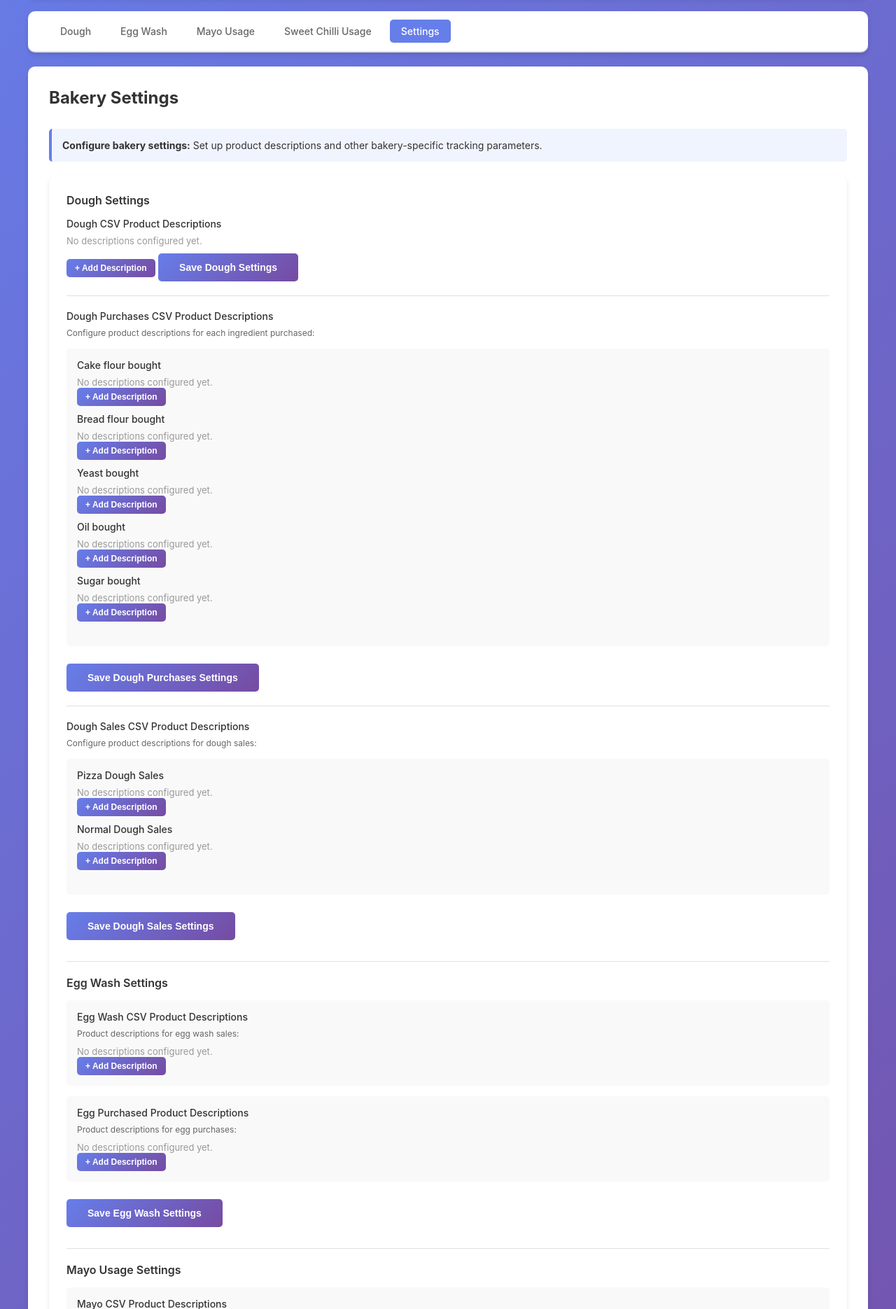
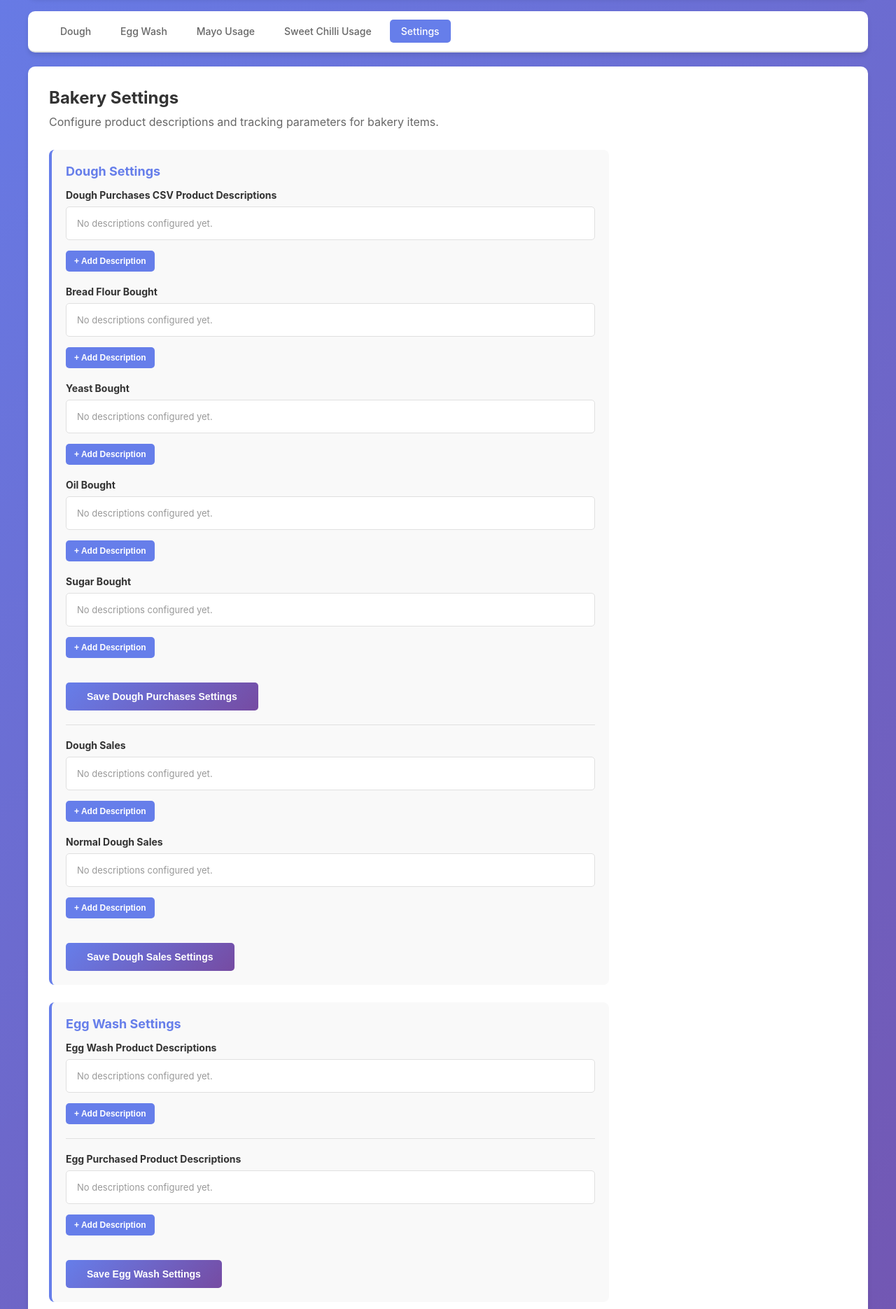
Before and after one commit to Devon-GS/Weekly-Stock-Takes-Web, a Flask app: page /bakery/settings in a window 1280 px wide. Shown: the part 336-2206 px from the top of the page at 70% size. Run offline with Flask 3, Linux system fonts and the light colour scheme; data that the repository does not hold is empty.

Commit message:
Update styling of settings page

```diff
--- a/templates/bakery/settings.html
+++ b/templates/bakery/settings.html
@@ -3,34 +3,15 @@
 {% block title %}Bakery Settings{% endblock %}
 
 {% block content %}
-<h2 style="margin-bottom: 30px; color: #333; font-size: 24px;">Bakery Settings</h2>
+<div class="settings-container">
+    <h2>Bakery Settings</h2>
+    <p style="color: #666; margin-bottom: 30px;">Configure product descriptions and tracking parameters for bakery items.</p>
 
-<div style="background: #f0f4ff; border-left: 4px solid #667eea; padding: 15px; border-radius: 5px; margin-bottom: 20px;">
-    <p style="color: #333; font-size: 14px;">
-        <strong>Configure bakery settings:</strong> Set up product descriptions and other bakery-specific tracking parameters.
-    </p>
-</div>
-
-<div style="background: white; padding: 25px; border-radius: 10px; box-shadow: 0 4px 6px rgba(0, 0, 0, 0.1);">
-    <div class="form-group" style="margin-bottom: 30px;">
-        <label style="font-size: 16px; font-weight: 600; color: #333; margin-bottom: 15px; display: block;">Dough Settings</label>
-
+    <!-- Dough Settings -->
+    <div class="settings-section">
+        <h3>Dough Settings</h3>
         <div class="form-group">
-            <label>Dough CSV Product Descriptions</label>
-            <div id="dough-descriptions" class="descriptions-list">
-                <p style="color: #999; font-size: 13px;">No descriptions configured yet.</p>
-            </div>
-            <button type="button" class="btn-small" onclick="addDescriptionField('dough')">+ Add Description</button>
-            <button class="btn" style="margin-top: 10px;" onclick="saveSettings('dough')">Save Dough Settings</button>
-        </div>
-
-        <div class="form-group" style="margin-top: 20px; padding-top: 20px; border-top: 1px solid #e0e0e0;">
-            <label>Dough Purchases CSV Product Descriptions</label>
-            <p style="font-size: 12px; color: #666; margin-bottom: 15px;">Configure product descriptions for each ingredient purchased:</p>
-
-            <div style="background: #f9f9f9; padding: 15px; border-radius: 5px; margin-bottom: 15px;">
-                <div class="form-group" style="margin-bottom: 10px;">
-                    <label>Cake flour bought</label>
+            <label><strong>Dough Purchases CSV Product Descriptions</strong></label>
             <div id="cake-flour-bought-descriptions" class="descriptions-list">
                 {% for desc in cake_flour_bought_settings %}
                     <div class="description-item">
@@ -44,8 +25,8 @@
             <button type="button" class="btn-small" onclick="addDescriptionField('cake-flour-bought')">+ Add Description</button>
         </div>
 
-                <div class="form-group" style="margin-bottom: 10px;">
-                    <label>Bread flour bought</label>
+        <div class="form-group" style="margin-top: 15px;">
+            <label><strong>Bread Flour Bought</strong></label>
             <div id="bread-flour-bought-descriptions" class="descriptions-list">
                 {% for desc in bread_flour_bought_settings %}
                     <div class="description-item">
@@ -59,8 +40,8 @@
             <button type="button" class="btn-small" onclick="addDescriptionField('bread-flour-bought')">+ Add Description</button>
         </div>
 
-                <div class="form-group" style="margin-bottom: 10px;">
-                    <label>Yeast bought</label>
+        <div class="form-group" style="margin-top: 15px;">
+            <label><strong>Yeast Bought</strong></label>
             <div id="yeast-bought-descriptions" class="descriptions-list">
                 {% for desc in yeast_bought_settings %}
                     <div class="description-item">
@@ -74,8 +55,8 @@
             <button type="button" class="btn-small" onclick="addDescriptionField('yeast-bought')">+ Add Description</button>
         </div>
 
-                <div class="form-group" style="margin-bottom: 10px;">
-                    <label>Oil bought</label>
+        <div class="form-group" style="margin-top: 15px;">
+            <label><strong>Oil Bought</strong></label>
             <div id="oil-bought-descriptions" class="descriptions-list">
                 {% for desc in oil_bought_settings %}
                     <div class="description-item">
@@ -89,8 +70,8 @@
             <button type="button" class="btn-small" onclick="addDescriptionField('oil-bought')">+ Add Description</button>
         </div>
 
-                <div class="form-group">
-                    <label>Sugar bought</label>
+        <div class="form-group" style="margin-top: 15px;">
+            <label><strong>Sugar Bought</strong></label>
             <div id="sugar-bought-descriptions" class="descriptions-list">
                 {% for desc in sugar_bought_settings %}
                     <div class="description-item">
@@ -103,18 +84,11 @@
             </div>
             <button type="button" class="btn-small" onclick="addDescriptionField('sugar-bought')">+ Add Description</button>
         </div>
-            </div>
 
-            <button class="btn" style="margin-top: 10px;" onclick="saveDoughPurchasesSettings()">Save Dough Purchases Settings</button>
-        </div>
+        <button class="btn" style="margin-top: 15px;" onclick="saveDoughPurchasesSettings()">Save Dough Purchases Settings</button>
 
         <div class="form-group" style="margin-top: 20px; padding-top: 20px; border-top: 1px solid #e0e0e0;">
-            <label>Dough Sales CSV Product Descriptions</label>
-            <p style="font-size: 12px; color: #666; margin-bottom: 15px;">Configure product descriptions for dough sales:</p>
-
-            <div style="background: #f9f9f9; padding: 15px; border-radius: 5px; margin-bottom: 15px;">
-                <div class="form-group" style="margin-bottom: 10px;">
-                    <label>Pizza Dough Sales</label>
+            <label><strong>Dough Sales</strong></label>
             <div id="pizza-dough-sales-descriptions" class="descriptions-list">
                 {% for desc in pizza_dough_sales_settings %}
                     <div class="description-item">
@@ -128,8 +102,8 @@
             <button type="button" class="btn-small" onclick="addDescriptionField('pizza-dough-sales')">+ Add Description</button>
         </div>
 
-                <div class="form-group">
-                    <label>Normal Dough Sales</label>
+        <div class="form-group" style="margin-top: 15px;">
+            <label><strong>Normal Dough Sales</strong></label>
             <div id="normal-dough-sales-descriptions" class="descriptions-list">
                 {% for desc in normal_dough_sales_settings %}
                     <div class="description-item">
@@ -142,18 +116,15 @@
             </div>
             <button type="button" class="btn-small" onclick="addDescriptionField('normal-dough-sales')">+ Add Description</button>
         </div>
+
+        <button class="btn" style="margin-top: 15px;" onclick="saveDoughSalesSettings()">Save Dough Sales Settings</button>
     </div>
 
-            <button class="btn" style="margin-top: 10px;" onclick="saveDoughSalesSettings()">Save Dough Sales Settings</button>
-        </div>
-    </div>
-
-    <div class="form-group" style="margin-bottom: 30px; padding-top: 20px; border-top: 1px solid #e0e0e0;">
-        <label style="font-size: 16px; font-weight: 600; color: #333; margin-bottom: 15px; display: block;">Egg Wash Settings</label>
-
-        <div class="form-group" style="background: #f9f9f9; padding: 15px; border-radius: 5px; margin-bottom: 15px;">
-            <label>Egg Wash CSV Product Descriptions</label>
-            <p style="font-size: 12px; color: #666; margin-bottom: 10px;">Product descriptions for egg wash sales:</p>
+    <!-- Egg Wash Settings -->
+    <div class="settings-section">
+        <h3>Egg Wash Settings</h3>
+        <div class="form-group">
+            <label><strong>Egg Wash Product Descriptions</strong></label>
             <div id="egg-wash-sales-descriptions" class="descriptions-list">
                 {% for desc in egg_wash_sales_settings %}
                     <div class="description-item">
@@ -167,9 +138,8 @@
             <button type="button" class="btn-small" onclick="addDescriptionField('egg-wash-sales')">+ Add Description</button>
         </div>
 
-        <div class="form-group" style="background: #f9f9f9; padding: 15px; border-radius: 5px; margin-bottom: 15px;">
-            <label>Egg Purchased Product Descriptions</label>
-            <p style="font-size: 12px; color: #666; margin-bottom: 10px;">Product descriptions for egg purchases:</p>
+        <div class="form-group" style="margin-top: 20px; padding-top: 20px; border-top: 1px solid #e0e0e0;">
+            <label><strong>Egg Purchased Product Descriptions</strong></label>
             <div id="egg-purchased-descriptions" class="descriptions-list">
                 {% for desc in egg_purchased_settings %}
                     <div class="description-item">
@@ -183,15 +153,14 @@
             <button type="button" class="btn-small" onclick="addDescriptionField('egg-purchased')">+ Add Description</button>
         </div>
 
-        <button class="btn" style="margin-top: 10px;" onclick="saveEggWashSettings()">Save Egg Wash Settings</button>
+        <button class="btn" style="margin-top: 15px;" onclick="saveEggWashSettings()">Save Egg Wash Settings</button>
     </div>
 
-    <div class="form-group" style="margin-bottom: 30px; padding-top: 20px; border-top: 1px solid #e0e0e0;">
-        <label style="font-size: 16px; font-weight: 600; color: #333; margin-bottom: 15px; display: block;">Mayo Usage Settings</label>
-
-        <div class="form-group" style="background: #f9f9f9; padding: 15px; border-radius: 5px; margin-bottom: 15px;">
-            <label>Mayo CSV Product Descriptions</label>
-            <p style="font-size: 12px; color: #666; margin-bottom: 10px;">Product descriptions for mayo sales:</p>
+    <!-- Mayo Settings -->
+    <div class="settings-section">
+        <h3>Mayo Settings</h3>
+        <div class="form-group">
+            <label><strong>Mayo Sales Product Descriptions</strong></label>
             <div id="mayo-sales-descriptions" class="descriptions-list">
                 {% for desc in mayo_sales_settings %}
                     <div class="description-item">
@@ -205,9 +174,8 @@
             <button type="button" class="btn-small" onclick="addDescriptionField('mayo-sales')">+ Add Description</button>
         </div>
 
-        <div class="form-group" style="background: #f9f9f9; padding: 15px; border-radius: 5px; margin-bottom: 15px;">
-            <label>Mayo Purchased Product Descriptions</label>
-            <p style="font-size: 12px; color: #666; margin-bottom: 10px;">Product descriptions for mayo purchases:</p>
+        <div class="form-group" style="margin-top: 20px; padding-top: 20px; border-top: 1px solid #e0e0e0;">
+            <label><strong>Mayo Purchased Product Descriptions</strong></label>
             <div id="mayo-purchased-descriptions" class="descriptions-list">
                 {% for desc in mayo_purchased_settings %}
                     <div class="description-item">
@@ -221,15 +189,14 @@
             <button type="button" class="btn-small" onclick="addDescriptionField('mayo-purchased')">+ Add Description</button>
         </div>
 
-        <button class="btn" style="margin-top: 10px;" onclick="saveMayoSettings()">Save Mayo Settings</button>
+        <button class="btn" style="margin-top: 15px;" onclick="saveMayoSettings()">Save Mayo Settings</button>
     </div>
 
-    <div class="form-group" style="margin-bottom: 30px; padding-top: 20px; border-top: 1px solid #e0e0e0;">
-        <label style="font-size: 16px; font-weight: 600; color: #333; margin-bottom: 15px; display: block;">Sweet Chilli Usage Settings</label>
-
-        <div class="form-group" style="background: #f9f9f9; padding: 15px; border-radius: 5px; margin-bottom: 15px;">
-            <label>Sweet Chilli CSV Product Descriptions</label>
-            <p style="font-size: 12px; color: #666; margin-bottom: 10px;">Product descriptions for sweet chilli sales:</p>
+    <!-- Sweet Chilli Settings -->
+    <div class="settings-section">
+        <h3>Sweet Chilli Settings</h3>
+        <div class="form-group">
+            <label><strong>Sweet Chilli Sales Product Descriptions</strong></label>
             <div id="sweet-chilli-sales-descriptions" class="descriptions-list">
                 {% for desc in sweet_chilli_sales_settings %}
                     <div class="description-item">
@@ -243,9 +210,8 @@
             <button type="button" class="btn-small" onclick="addDescriptionField('sweet-chilli-sales')">+ Add Description</button>
         </div>
 
-        <div class="form-group" style="background: #f9f9f9; padding: 15px; border-radius: 5px; margin-bottom: 15px;">
-            <label>Sweet Chilli Purchased Product Descriptions</label>
-            <p style="font-size: 12px; color: #666; margin-bottom: 10px;">Product descriptions for sweet chilli purchases:</p>
+        <div class="form-group" style="margin-top: 20px; padding-top: 20px; border-top: 1px solid #e0e0e0;">
+            <label><strong>Sweet Chilli Purchased Product Descriptions</strong></label>
             <div id="sweet-chilli-purchased-descriptions" class="descriptions-list">
                 {% for desc in sweet_chilli_purchased_settings %}
                     <div class="description-item">
@@ -259,9 +225,86 @@
             <button type="button" class="btn-small" onclick="addDescriptionField('sweet-chilli-purchased')">+ Add Description</button>
         </div>
 
-        <button class="btn" style="margin-top: 10px;" onclick="saveSweetChilliSettings()">Save Sweet Chilli Settings</button>
+        <button class="btn" style="margin-top: 15px;" onclick="saveSweetChilliSettings()">Save Sweet Chilli Settings</button>
     </div>
 </div>
+
+<style>
+    .settings-container {
+        max-width: 800px;
+    }
+
+    .settings-container h2 {
+        color: #333;
+        margin-bottom: 10px;
+        font-size: 24px;
+    }
+
+    .settings-section {
+        background: #f9f9f9;
+        padding: 20px;
+        border-radius: 8px;
+        margin-bottom: 25px;
+        border-left: 4px solid #667eea;
+    }
+
+    .settings-section h3 {
+        color: #667eea;
+        font-size: 18px;
+        margin-bottom: 15px;
+    }
+
+    .descriptions-list {
+        background: white;
+        padding: 15px;
+        border-radius: 5px;
+        margin-bottom: 15px;
+        border: 1px solid #e0e0e0;
+    }
+
+    .description-item {
+        display: flex;
+        gap: 10px;
+        margin-bottom: 10px;
+        align-items: center;
+    }
+
+    .description-item:last-child {
+        margin-bottom: 0;
+    }
+
+    .description-item input {
+        flex: 1;
+        padding: 10px;
+        border: 1px solid #ddd;
+        border-radius: 5px;
+        font-size: 14px;
+    }
+
+    .btn-small {
+        padding: 8px 12px;
+        font-size: 12px;
+        background: #667eea;
+        color: white;
+        border: none;
+        border-radius: 5px;
+        cursor: pointer;
+        transition: all 0.3s ease;
+    }
+
+    .btn-small:hover {
+        background: #764ba2;
+        transform: translateY(-1px);
+    }
+
+    .btn-small.btn-danger {
+        background: #ff6b6b;
+    }
+
+    .btn-small.btn-danger:hover {
+        background: #ff5252;
+    }
+</style>
 
 {% endblock %}
 
```
Also changed, not shown: templates/settings.html (+10 -10 lines). Lines whose indentation alone changed are shown as unchanged.
